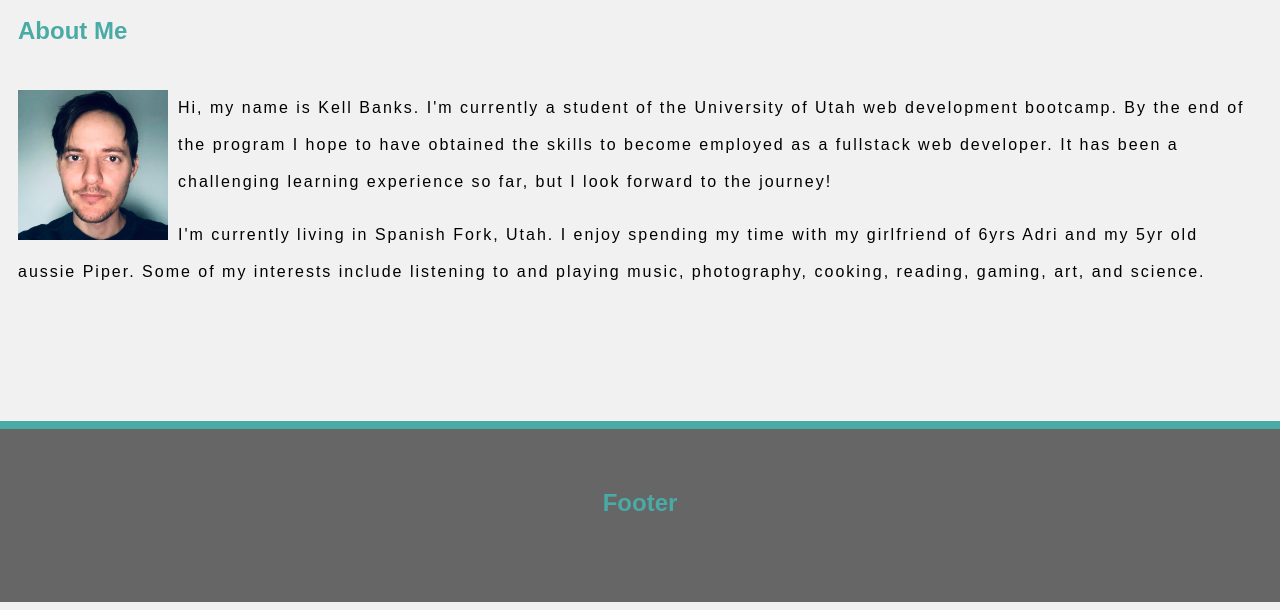
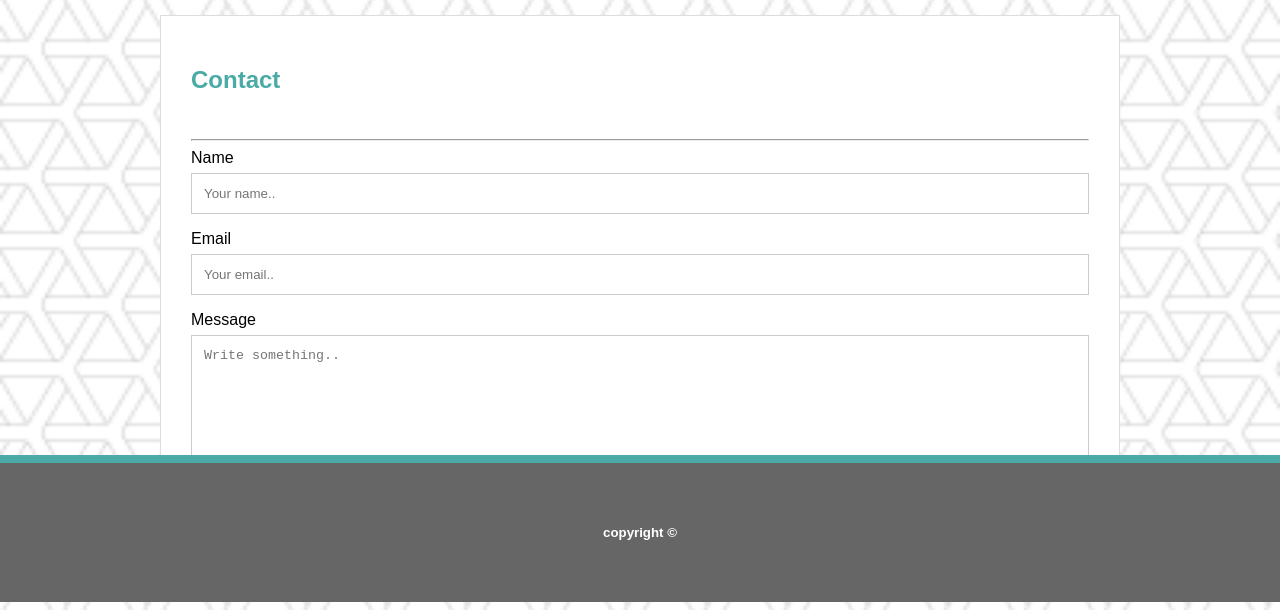
Before and after one commit to Kell-B/Basic-Portfolio, a plain HTML site: page contact.html in a window 1280 px wide. Shown: the part 198-808 px from the top of the page. Drawn offline with Linux system fonts and the light colour scheme; files whose address does not match are found by name.

Commit message:
Completed contact page

```diff
--- a/assets/css/style.css
+++ b/assets/css/style.css
@@ -7,14 +7,13 @@ body {
 	padding: 10px;
 	background: #f1f1f1;
 	background-image: url("assets/images/webb.png");
+	background-size: cover;
 	background-repeat: no-repeat;
-	background-position: right top;
-	background-attachment: fixed;
 }
 
 section {
 	width: 960px;
-	height: 760px;
+	height: 560px;
 	border: 1px solid #dddddd;
 	padding: 30px;
 	margin: auto;
@@ -109,3 +108,47 @@ body {
 	border-top: 8px solid #4aaaa5;
 	color: #ffffff;
 }
+
+/*Contactsectioncss*/
+
+* {
+	box-sizing: border-box;
+}
+
+/* Style inputs */
+input[type=text],
+select,
+textarea {
+	width: 100%;
+	padding: 12px;
+	border: 1px solid #ccc;
+	margin-top: 6px;
+	margin-bottom: 16px;
+	resize: vertical;
+}
+
+input[type=submit] {
+	background-color: #4aaaa5;
+	color: white;
+	padding: 12px 20px;
+	border: none;
+	cursor: pointer;
+}
+
+input[type=submit]:hover {
+	background-color: #3c8581;
+}
+
+/* Style the container/contact section */
+.container {
+	border-radius: 5px;
+	background-color: #f2f2f2;
+	padding: 10px;
+}
+
+/* Clear floats after the columns */
+.row:after {
+	content: "";
+	display: table;
+	clear: both;
+}
--- a/contact.html
+++ b/contact.html
@@ -7,11 +7,11 @@
     <title>Kells Portfolio</title>
     <link rel="stylesheet" href="assets/css/style.css">
     <link href="assets/images/Kells profile pic.jpg">
-    <link href="assets/images/webb.png">
 </head>
 
 <body>
-    <header>
+
+    <header class="fixed">
         <h1>Kell Banks</h1>
         <div class="topnav" style="float:right">
             <a href="contact.html">Contact</a>
@@ -20,32 +20,35 @@
         </div>
     </header>
 
-
-
+    <section>
     <div class="row">
         <div class="leftcolumn">
             <div class="card">
 
-            <h2>About Me</h2>
+            <h2>Contact</h2>
 
-            <img src="assets/images/Kells profile pic.jpg"
-            alt="Profile picture for Kell Banks" style="width:150px;height:150px;">
+            <hr>
 
-                <p> Hi, my name is Kell Banks. I'm currently a student of the University
-                of Utah web development bootcamp. By the end of the program I hope to
-                have obtained the skills to become employed as a fullstack web
-                developer. It has been a challenging learning experience so far, but I
-                look forward to the journey! </p>
+            <div class="column">
+                <form action="/action_page.php">
+                  <label for="fname">Name</label>
+                  <input type="text" id="name" name="name" placeholder="Your name..">
+                  <label for="lname">Email</label>
+                  <input type="text" id="email" name="email" placeholder="Your email..">
+                  <label for="subject">Message</label>
+                  <textarea id="subject" name="subject" placeholder="Write something.." style="height:170px"></textarea>
+                  <input type="submit" value="Submit">
+                </form>
+              </div>
 
-                <p> I'm currently living in Spanish Fork, Utah. I enjoy spending my time
-                with my girlfriend of 6yrs Adri and my 5yr old aussie Piper. Some of my
-                interests include listening to and playing music, photography, cooking,
-                reading, gaming, art, and science. </p>
             </div>
         </div>
     </div>
-    <div class="footer">
-        <h2>Footer</h2>
+    </section>
+
+    <div class="content">
+
       </div>
+      <footer class="footer"> <h5>copyright ©</h5> </footer>
 </body>
 </html>
```
Also changed, not shown: index.html (+1 -2 lines), portfolio.html (+12 -18 lines).
